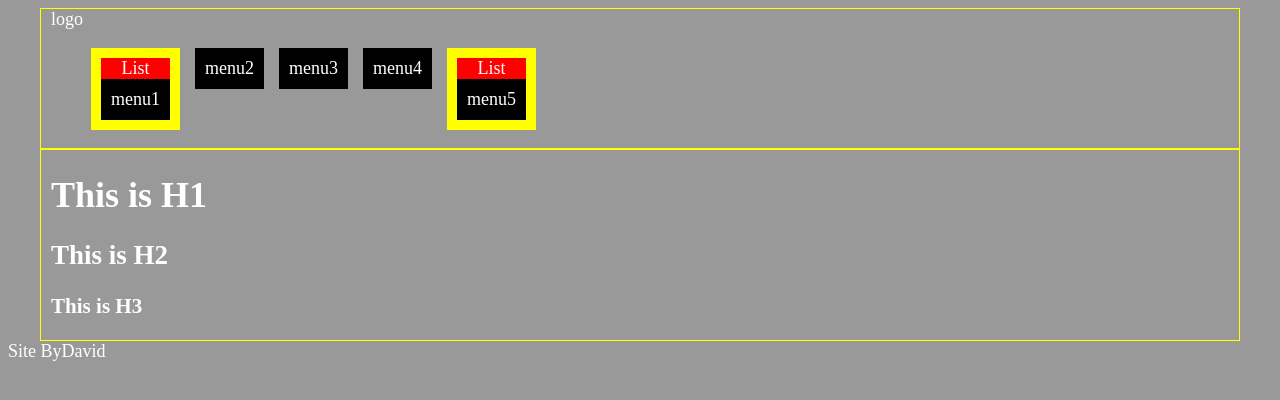
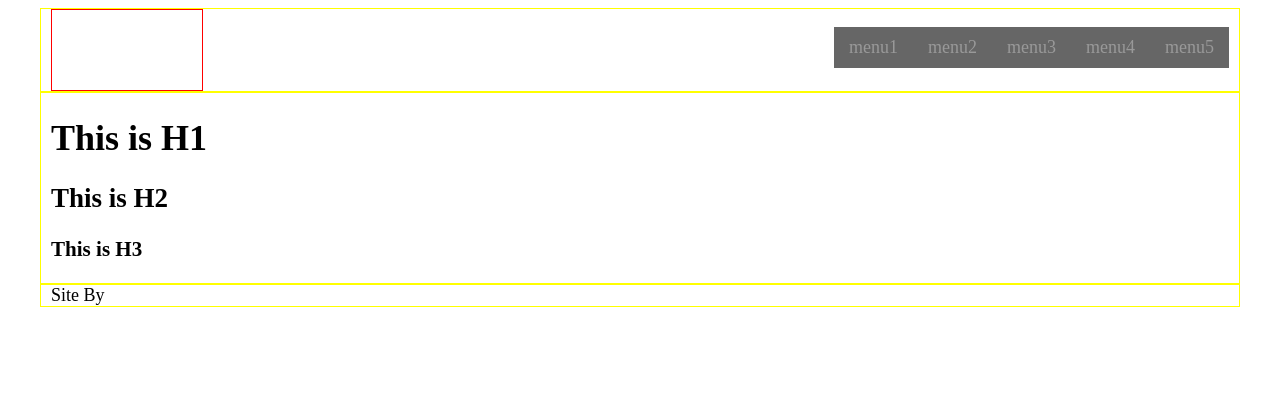
Before and after one commit to PineappleBingo/coursera-test, a website: page site/index.html in a window 1280 px wide. Drawn offline with Linux system fonts and the light colour scheme.

Commit message:
css changes on header menubar and hover effect

```diff
--- a/site/assets/scss/content.scss
+++ b/site/assets/scss/content.scss
@@ -1,6 +1,6 @@
 body{
-	background: #999;
-	color: #fff;
+	background: #fff;
+	color: #000;
 	a{
 		text-decoration: none;
 	 	color: #fff;
--- a/site/assets/scss/header.scss
+++ b/site/assets/scss/header.scss
@@ -13,9 +13,18 @@
 	}
 }
 
+.logo{
+	width: 150px;
+	height: 80px;
+	border: 1px solid #f00;
+	display: block;
+	float: left;
+}
+
 #header-nav-container{
 	#navigation{
-
+		display: block;
+		float: right;
 		&:after{ @include clearFix; }
 	}
 
@@ -24,14 +33,19 @@
 		display: block;
 		position: relative;
 		box-sizing: border-box;
-		margin-right: 15px;
-		&:last-child{ margin: 0;}
+		//margin-right: 15px;
+		//&:last-child{ margin: 0;}
 	}
 
 	#navigation li a{
 		display: block;
-		padding: 10px;
-		background: #000;
+		padding: 10px 15px;
+		background: #666;
+		color: #999;
+		&:hover{
+			color: #fff;
+			background: #333;
+		}
 	}
 
 	#navigation ul.sub-menu{
@@ -41,8 +55,9 @@
 	#navigation li.drop:hover ul.sub-menu{
 		display: block;
 		position: absolute;
-		top: 75px;
-		left: -49px;
+		top: 43px;
+		left: -40px;
+		z-index: 100;
 	}
 
 	#navigation ul.sub-menu{
@@ -51,23 +66,20 @@
 		}
 		a{
 			display: block;
-			padding: 10px;
+			padding: 10px 15px;;
 			white-space: nowrap;
 		}
 
 	}
 	#navigation li.drop{
-		background: #f00;
+		/*contents of list*/
 	}
 
 	#navigation .drop{
-		border: 10px solid #ff0;
 	}
 
 	#navigation .drop:hover {
-		border: 10px solid #fff;
 	}
 
-
-
+	&:after{ @include clearFix; }
 }
--- a/site/index.html
+++ b/site/index.html
@@ -5,7 +5,7 @@
 	<meta http-equiv="X-UA-Compatible" content="IE=edge">
 	<!--Force IE To Standards Mode Ends-->
 	<meta name="viewport" content="width=device-width, initial-scale=1.0, user-scalable=0">
-<meta http-equiv="Content-Type" content="text/html; charset=UTF-8">
+	<meta http-equiv="Content-Type" content="text/html; charset=UTF-8">
 	<link rel="stylesheet" href="assets/css/layout.css" class="css">
 </head>
 <body>
@@ -15,7 +15,7 @@
 		<a href="#" class="logo">logo</a>
 		<div id="header-nav-container">
 			<ul id="navigation">
-					<li class="drop">List<a href="#">menu1</a>
+					<li class="drop"><a href="#">menu1</a>
 						<ul class="sub-menu">
 							<li><a href="#">sub-menu1</a></li>
 							<li><a href="#">sub-menu2</a></li>
@@ -25,7 +25,7 @@
 					<li><a href="#">menu2</a></li>
 					<li><a href="#">menu3</a></li>
 					<li><a href="#">menu4</a></li>
-					<li class="drop">List<a href="#">menu5</a>
+					<li class="drop"><a href="#">menu5</a>
 						<ul class="sub-menu">
 							<li><a href="#">sub-menu1</a></li>
 							<li><a href="#">sub-menu2</a></li>
@@ -48,7 +48,9 @@
 
 <div class="footer-bg">
 	<div class="footer">
+		<div class="container">
 		<section class="site-by">Site By<a href="#">David</a></section>
+		</div>
 	</div>
 </div>
 
```
Also changed, not shown: site/assets/css/content.css, site/assets/css/header.css, site/assets/css/layout.css.
